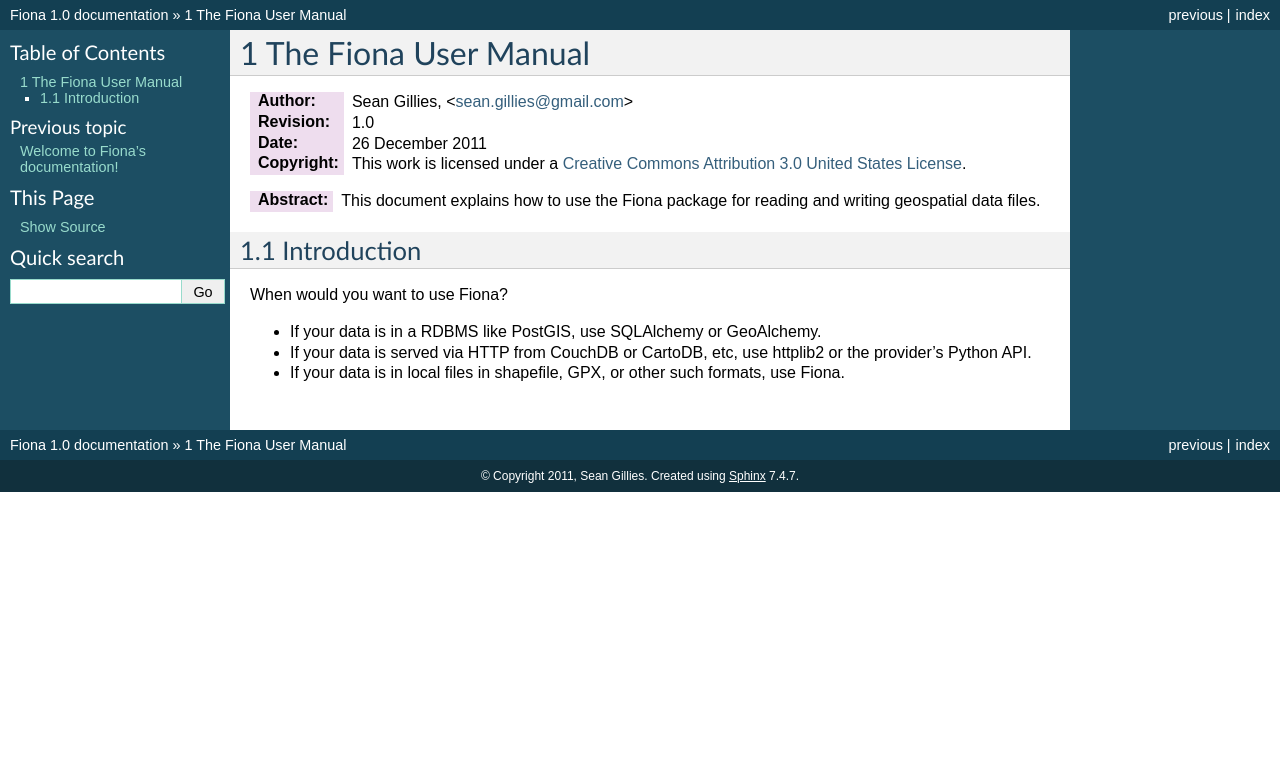
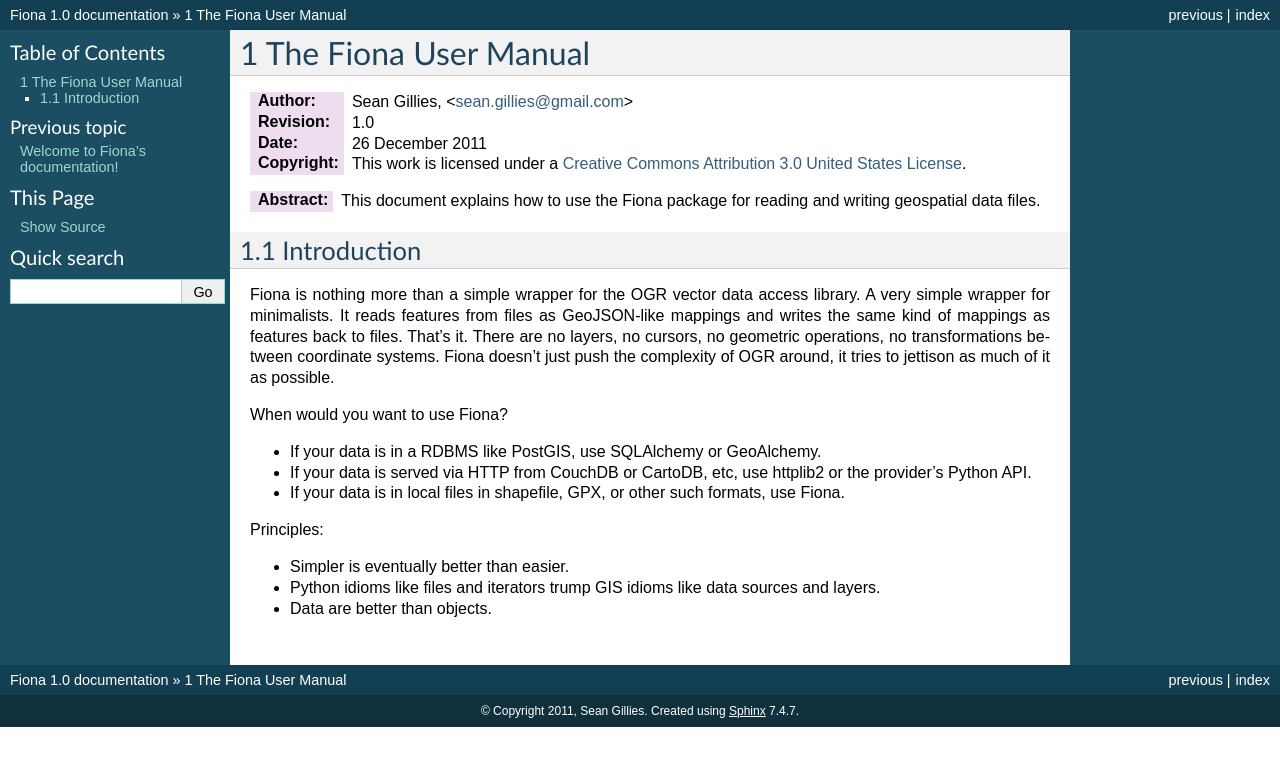
Before and after one commit to Toblerity/Fiona, a Sphinx documentation site: the page built from docs/manual.rst, in a window 1280 px wide. Shown: the top 766 px of the page. Built offline with Sphinx 7.4.7, drawn with Linux system fonts in a browser that asks for light colours; pages that are not in the unit, such as notebooks, are missing from menus.

Commit message:
Update readme and manual (still a very rough draft)

```diff
--- a/docs/manual.rst
+++ b/docs/manual.rst
@@ -22,6 +22,13 @@
 Introduction
 ============
 
+Fiona is nothing more than a simple wrapper for the OGR vector data access
+library. A very simple wrapper for minimalists. It reads features from files as
+GeoJSON-like mappings and writes the same kind of mappings as features back to
+files. That's it. There are no layers, no cursors, no geometric operations, no
+transformations between coordinate systems. Fiona doesn't just push the
+complexity of OGR around, it tries to jettison as much of it as possible.
+
 When would you want to use Fiona?
 
 - If your data is in a RDBMS like PostGIS, use SQLAlchemy or GeoAlchemy.
@@ -29,3 +36,10 @@
   the provider's Python API.
 - If your data is in local files in shapefile, GPX, or other such formats, use
   Fiona.
+
+Principles:
+
+- Simpler is eventually better than easier.
+- Python idioms like files and iterators trump GIS idioms like data sources and
+  layers.
+- Data are better than objects.
```
Also changed, not shown: README.rst (+25 -3 lines).
